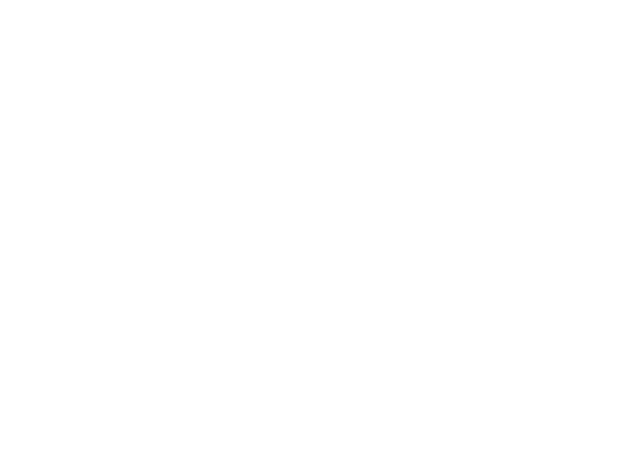
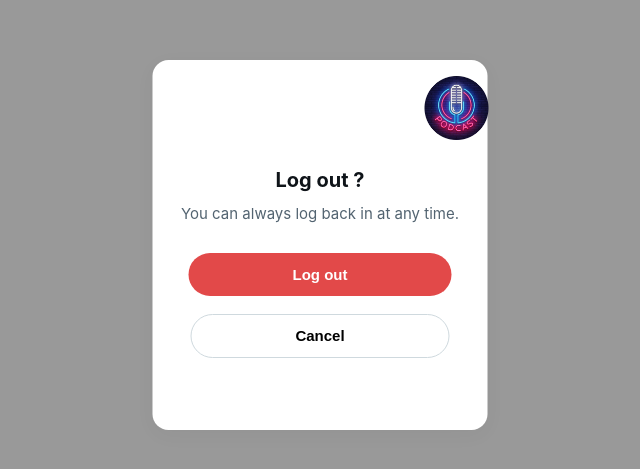
Before and after one commit to Ritika091/Team-TechKnowBit, a React (Create React App) app in the folder frontend/: page /logout in a window 1280 px wide. Before the commit this address had no page. Shown: the part 155-624 px from the top of the page, without its empty margins (320-960 px from the left). Built offline with nearby package versions, Linux system fonts and the light colour scheme.

Commit message:
added logout functionality

```diff
--- a/frontend/src/App.js
+++ b/frontend/src/App.js
@@ -3,6 +3,7 @@
 import Login from './Components/Login/Login';
 import SignUp from './Components/Sign Up/SignUp';
 import Home from './Components/Home/Home';
+import Logout from './Components/Logout/Logout';
 
 function App() {
   return (
@@ -12,6 +13,7 @@
         <Route exact path='/' element={<Home/>}></Route>
         <Route exact path='/login' element={<Login/>}></Route>
         <Route exact path='/signup' element={<SignUp/>}></Route>
+        <Route exact path='/logout' element={<Logout/>}></Route>
       </Routes>
     </div>
     </BrowserRouter>
--- /dev/null
+++ b/frontend/src/Components/Logout/Logout.css
@@ -0,0 +1,92 @@
+.darkBg{
+    background-color: rgba(1, 1, 1,0.4);
+    width: 100vw;
+    height: 100vh;
+    z-index: 1;
+    top: 50%;
+    left: 50%;
+    transform: translate(-50%,-50%);
+    position: absolute;
+    overflow: hidden;
+}
+.centered{
+    position: fixed;
+    top: 50%;
+    left: 50%;
+    transform: translate(-50%,-50%);
+}
+
+.Logout {
+    width: 335px;
+    height: 370px;
+    background: rgba(255,255,255,1.00);
+    z-index: 10;
+    border-radius: 16px;
+    box-shadow: 0 5px 20px 0 rgba(0, 0, 0, 0.04);
+  }
+
+  .Header {
+    border-top-left-radius: 16px;
+    border-top-right-radius: 16px;
+  }
+  .Header img{
+    width: 4rem;
+    position: relative;
+    left: 8.5rem;
+    top: 1rem;
+  }
+  .heading {
+    color: rgb(15, 20, 25);
+    font-size: 20px;
+    font-weight: 700;
+    text-align: center;
+    margin: 40px 40px;
+  }
+
+  .ModalContent {
+    color: rgb(83, 100, 113);
+    font-weight: 400;
+    font-size: 15px;
+    text-align: center;
+    margin-top: -28px;
+  }
+
+  .actionsContainer {
+    display: flex;
+    flex-direction: column;
+    align-items: center;
+  }
+
+
+  .logoutbtn1 {
+    background-color: rgb(226, 73, 73);
+    margin-top: 30px;
+    cursor: pointer;
+    font-weight: 700;
+    font-size: 15px;
+    padding: 0.8rem 6.5rem;
+    border-radius: 5rem;
+    border: none;
+    color: #fff;
+  }
+
+  .logoutbtn1:hover {
+    background: red;
+  }
+
+  .cancelbtn{
+    background-color: rgb(0,0,0,0);
+    margin-top: 18px;
+    cursor: pointer;
+    font-weight: 700;
+    font-size: 15px;
+    padding: 0.8rem 6.5rem;
+    border-radius: 5rem;
+    border: 1px solid rgb(207, 217, 222);;
+    color: black;
+  }
+
+  .cancelbtn:hover {
+    box-shadow: none;
+    background: rgba(15, 20, 25, 0.1);
+  }
--- /dev/null
+++ b/frontend/src/Components/Logout/Logout.js
@@ -0,0 +1,32 @@
+import React from 'react'
+import './Logout.css'
+import { useNavigate } from 'react-router-dom'
+import logo from '../../assets/logo.png'
+
+export default function Logout() {
+    const navigate=useNavigate();
+  return (
+    <div className="darkBg">
+    <div className="centered">
+    <div className='Logout'>
+    <div className="Header">
+        <img src={logo} alt="" />
+            <h3 className='heading'>Log out ?</h3>
+        </div>
+        <div className="ModalContent">
+        You can always log back in at any time.
+        </div>
+        <div className="modalActions">
+            <div className="actionsContainer">
+                <button className='logoutbtn1' onClick={()=>{
+                    localStorage.clear()
+                    navigate('/login')
+                }}>Log out</button>
+                <button className='cancelbtn' onClick={()=>{navigate('/'); }}>Cancel</button>
+            </div>
+        </div>
+    </div>
+    </div>
+    </div>
+  )
+}
--- a/frontend/src/Components/Sidebar/Sidebar.js
+++ b/frontend/src/Components/Sidebar/Sidebar.js
@@ -4,6 +4,7 @@
 import './Sidebar.css'
 import SearchIcon from '@mui/icons-material/Search';
 import ThumbUpOffAltOutlinedIcon from '@mui/icons-material/ThumbUpOffAltOutlined';
+import { Link } from 'react-router-dom';
 
 export default function Sidebar() {
   return (
@@ -23,7 +24,7 @@
                 My Likes
             </li>
         </ul>
-        <button className='logoutbtn'>Logout</button>
+      <Link to='/logout'> <button className='logoutbtn'>Logout</button></Link>
     </div>
   )
 }
--- a/frontend/src/Components/Sign Up/SignUp.js
+++ b/frontend/src/Components/Sign Up/SignUp.js
@@ -52,7 +52,7 @@
 
        <p className='message1'>{message}</p>
             <div>
-           <input type="name" name='name' id='name' placeholder='Enter username' onChange={(e)=>{setUserName(e.target.value)}} />
+           <input type="name" name='name' id='name'  placeholder='Enter username' onChange={(e)=>{setUserName(e.target.value)}} />
          </div>
         <div>
            <input type="email" name='email' id='email' placeholder='Enter email' onChange={(e)=>{setEmail(e.target.value)}}/>
```
